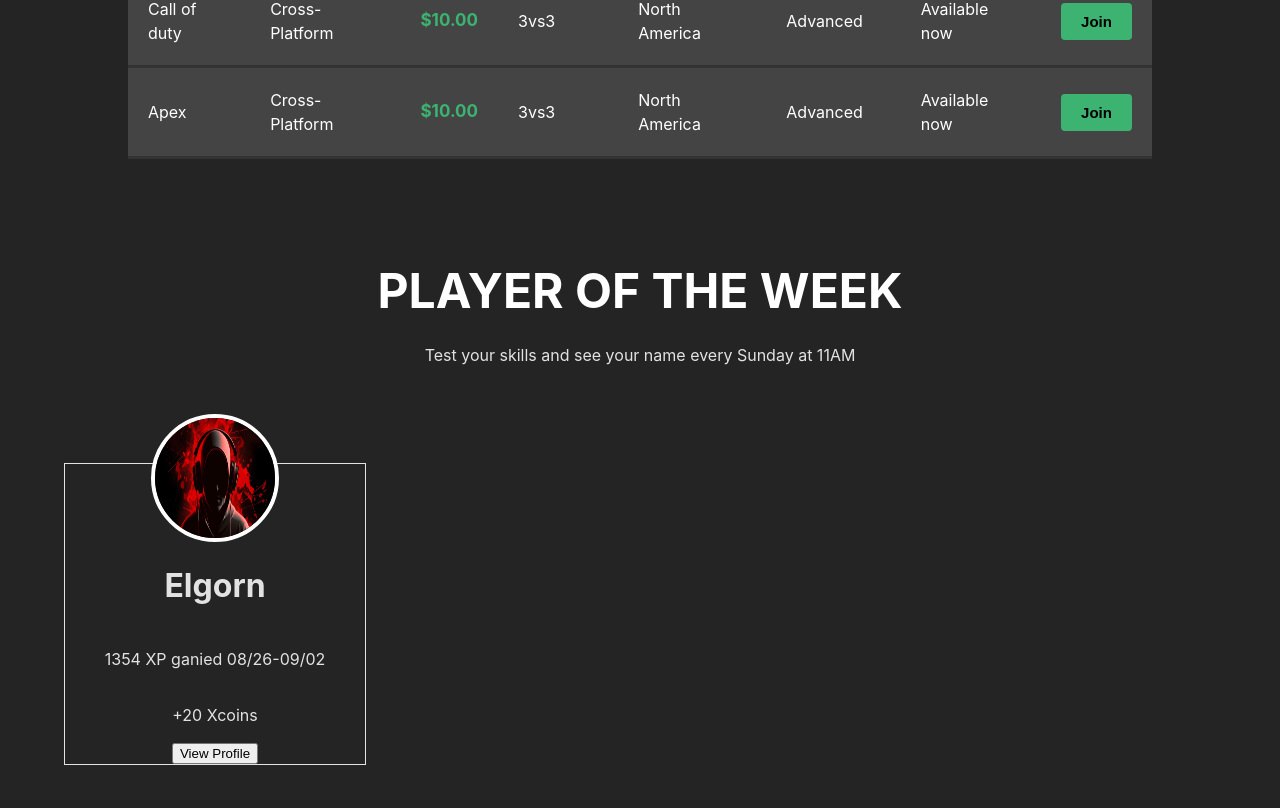
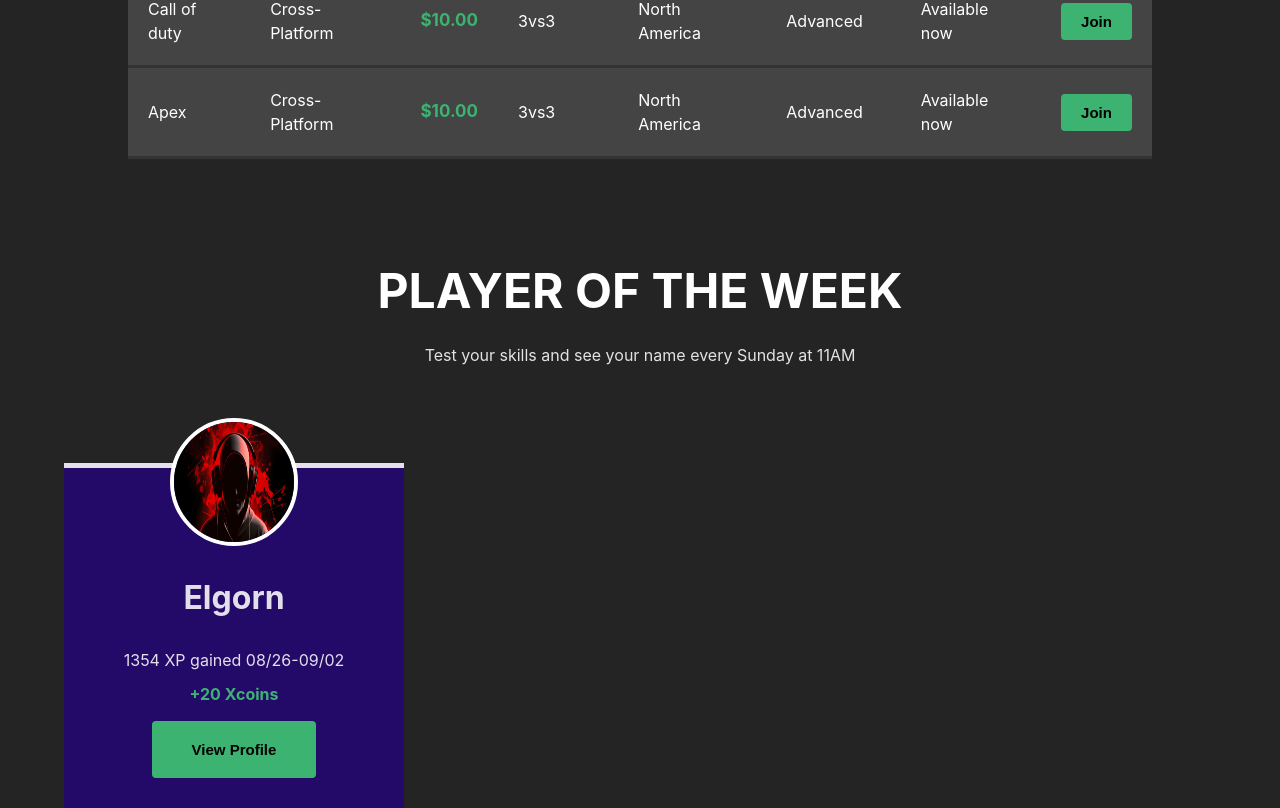
Before and after one commit to FaridYoucef/Gaming-Page, a React (Vite) app: page / in a window 1280 px wide. Shown: the part 2860-3668 px from the top of the page. Before the commit the page ends 3625 px from the top, so only its background shows below. Built offline with nearby package versions, Linux system fonts and the light colour scheme.

Commit message:
-Styling the text -Styling the Button -Adding a border on the top of the player card

```diff
--- a/src/components/PlayersPrise.jsx
+++ b/src/components/PlayersPrise.jsx
@@ -9,12 +9,12 @@ function PlayersPrise() {
         <p>Test your skills and see your name every Sunday at 11AM</p>
       </div>
 
-      <div className="payerCard-container">
+      <div className="palyerCard-container">
         <div className="palyer-card">
           <img src="/assets/images/player.jpg" alt="player" />
           <h1>Elgorn</h1>
-          <p>1354 XP ganied 08/26-09/02</p>
-          <p>+20 Xcoins</p>
+          <p>1354 XP gained 08/26-09/02</p>
+          <p className="coins">+20 Xcoins</p>
           <button>View Profile</button>
         </div>
       </div>
--- a/src/components/styles/playerPrise.css
+++ b/src/components/styles/playerPrise.css
@@ -13,15 +13,17 @@
 }
 
 .palyer-card{
-  border: 1px solid ;
-  width: 300px;
-  height: 300px;
+  border-top: 5px solid ;
+  background-color: #230a68;
+  width: 340px;
+  height: 340px;
   display: flex;
   flex-direction: column;
   justify-content: flex-end;
   align-items: center;
   margin-top: 6rem;
   position: relative;
+
 }
 .palyer-card img {
     width: 120px;
@@ -30,4 +32,25 @@
     border: 4px solid white;
     position: absolute;
     top: -50px;
+
 }
+
+.palyer-card p{
+    margin: 5px 0;
+}
+
+.coins{
+    color: #3cb371;
+    font-weight: bold;
+    padding-bottom: 10px;
+}
+
+.palyer-card button {
+    background-color: #3cb371;
+    border: none;
+    padding: 20px 40px;
+    font-size: 15px;
+    font-weight: 600;
+    border-radius: 4px;
+    margin-bottom: 30px;
+}
```
Also changed, not shown: public/assets/images/players-background.jpg (added).
